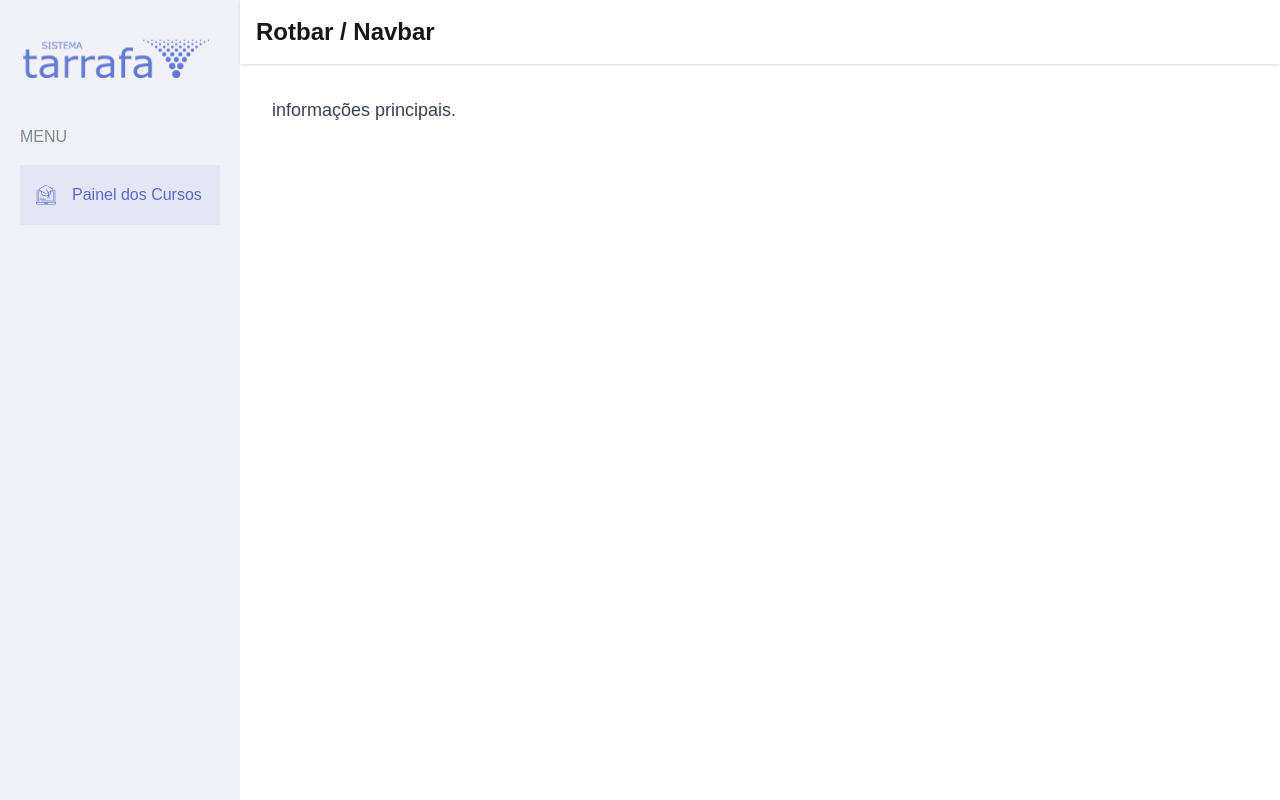
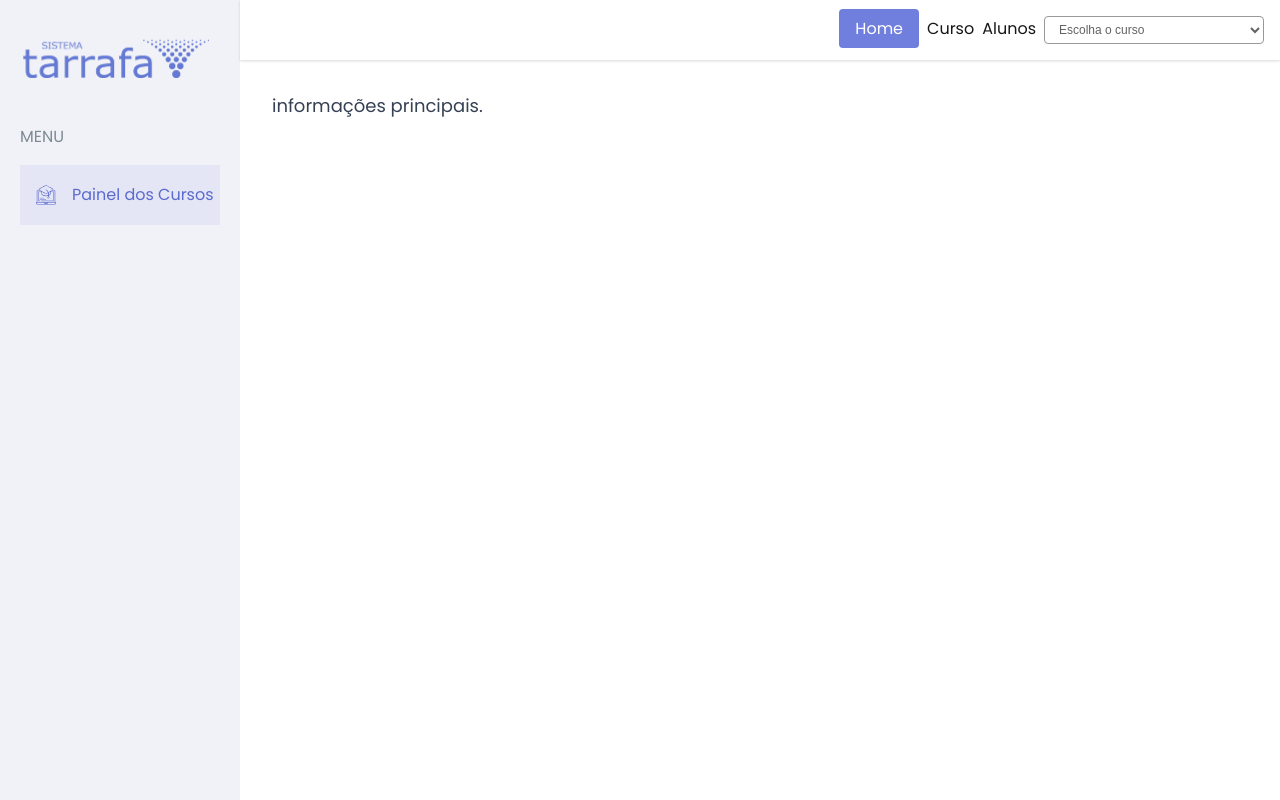
Before and after one commit to Joel-Henrique/projetoTarrafa, a Next.js app: page / in a window 1280 px wide. Built offline with nearby package versions, Linux system fonts and the light colour scheme.

Commit message:
refactor(): faz um mock e adiciona seleção de cursos

```diff
--- a/src/app/globals.css
+++ b/src/app/globals.css
@@ -19,21 +19,41 @@
 }
 
 :root {
-  font-family: var(--font-poppins), sans-serif;
+  --font-poppins: 'Poppins', sans-serif;
+  font-family: var(--font-poppins);
 }
+
 
 body {
   background: var(--background);
   color: var(--foreground);
-  font-family: sans-serif;
+  font-family: var(--font-poppins);
 }
+
 
 .layout-home {
 }
 
+.header {
+  background-color: white;
+  box-shadow: 0 1px 3px rgba(0, 0, 0, 0.1),
+              0 1px 2px rgba(0, 0, 0, 0.06);
+  padding: 1rem;
+  height: 60px;
+  flex-direction: row;
+  display: flex;
+  justify-content: flex-end;
+  align-items: center;
+}
+.componentsheader{
+  font-family: var(--font-poppins);
+  font-size: 12;
+  align-items: center;
+}
 .sidebar {
   background-color: #F1F2F7;
   font-size: 11;
+  font-family: var(--font-poppins);
   flex-direction: column;
   display: flex;
   align-items: stretch;
@@ -45,6 +65,7 @@ body {
 }
 .sidebarpainel {
   font-size: 12;
+  font-family: var(--font-poppins);
   color: #5A6ACF;
   flex-direction: row;
   display: flex;
@@ -54,3 +75,14 @@ body {
   height: 60px;
   background-color: #707FDD1A;
 }
+
+.select-classic {
+  font-family: Arial, sans-serif;
+  font-size: 12px;
+  padding: 5px 10px;
+  border: 1px solid #999;
+  background-color: #ffffff;
+  color: #636363;
+  border-radius: 4px;
+  width: 220px;
+}
--- a/src/app/page.tsx
+++ b/src/app/page.tsx
@@ -1,4 +1,11 @@
 import Image from "next/image";
+
+const cursosMock = [
+  { id: 'ads', nome: 'Análise e Desenvolvimento de Sistemas' },
+  { id: 'si', nome: 'Sistemas de Informação' },
+  { id: 'cc', nome: 'Ciência da Computação' },
+];
+
 
 export default function Home() {
   return (
@@ -31,8 +38,31 @@ export default function Home() {
       {/* Main content area */}
       <div className="flex flex-col flex-1">
         {/* Top Navbar */}
-        <header className="bg-white shadow p-4">
-          <h1 className="text-2xl font-semibold">Rotbar / Navbar</h1>
+        <header className="header">
+          <div className="componentsheader space-x-2">
+            <a href="#" className="px-4 py-2 rounded bg-[#707FDD] text-white hover:bg-[#5a6acf] transition">Home</a>
+            <a href="#" className="hover: transition">Curso</a>
+            <a href="#" className="hover: transition">Alunos</a>
+            <select
+              id="curso"
+              name="curso"
+              className="select-classic"
+              defaultValue=""
+              required
+            >
+              <option value="" disabled hidden>
+                Escolha o curso
+              </option>
+              {cursosMock.map((curso) => (
+                <option key={curso.id} value={curso.id}>
+                  {curso.nome}
+                </option>
+              ))}
+            </select>
+
+
+
+          </div>
         </header>
 
         {/* Main content */}
```
